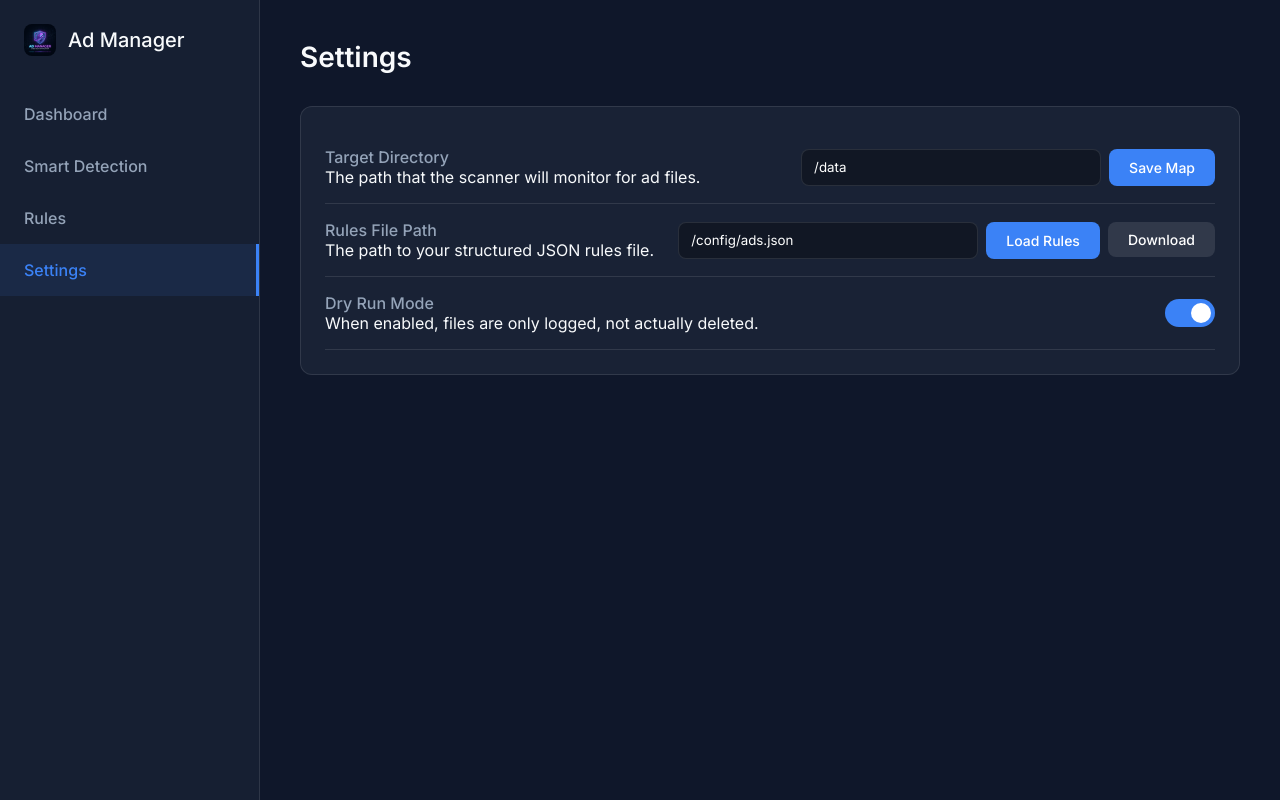
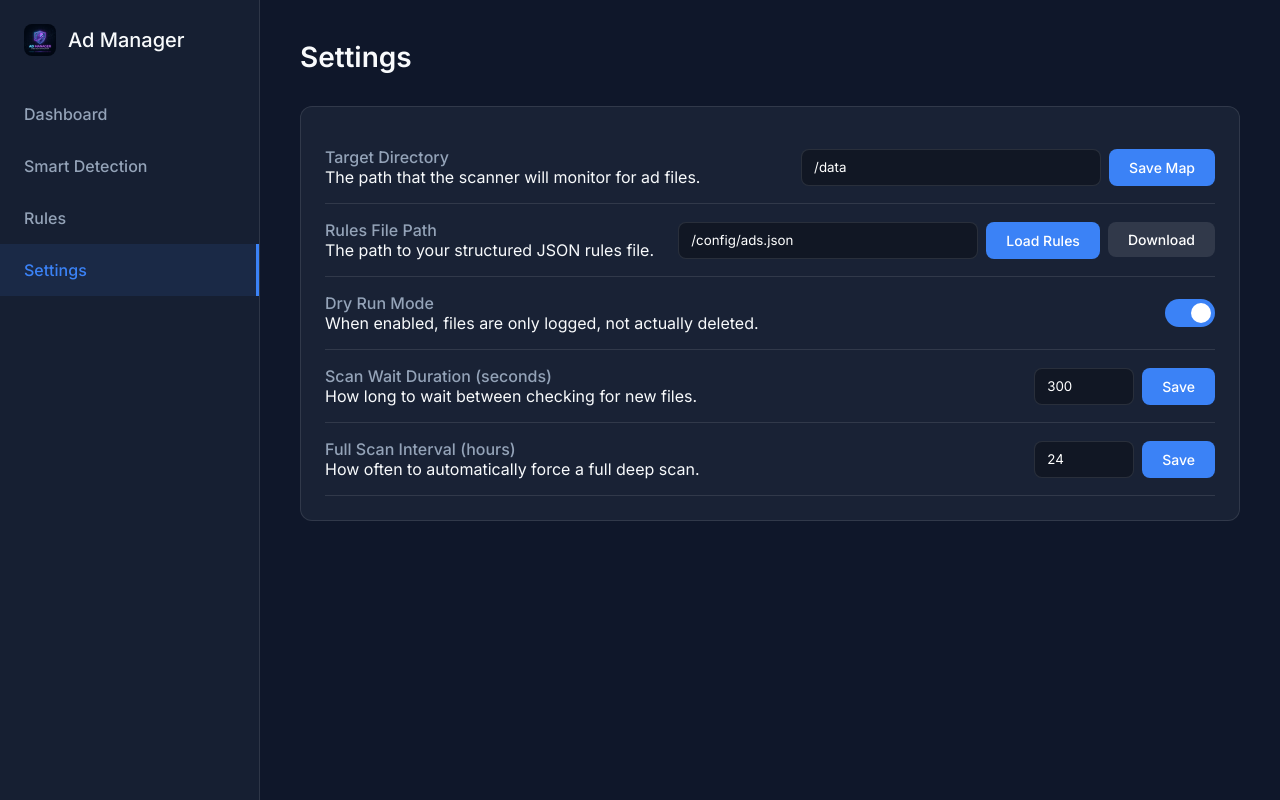
Before and after one commit to jg3615207/pikpak-ad-manager, a Flask app: page / in a window 1280 px wide, after a click on "Settings". Run offline with Flask 3, Linux system fonts and the light colour scheme; parts of the project's set-up code (start-up, migrations or seed data) failed here and were passed over.

Commit message:
Add settings for poll and full scan intervals

```diff
--- a/app/main.py
+++ b/app/main.py
@@ -41,6 +41,7 @@ DB_PATH = os.path.join(CONFIG_DIR, "scanner.db")
 SETTINGS_PATH = os.path.join(CONFIG_DIR, "settings.json")
 RULES_PATH = os.path.join(CONFIG_DIR, "ads.json")
 POLL_INTERVAL = int(os.environ.get("POLL_INTERVAL", 300))
+FULL_SCAN_INTERVAL = int(os.environ.get("FULL_SCAN_INTERVAL", 24))
 DRY_RUN = os.environ.get("DRY_RUN", "True").lower() in ("true", "1", "yes")
 
 try:
@@ -49,13 +50,15 @@ try:
         if "target_dir" in _settings: TARGET_DIR = _settings["target_dir"]
         if "dry_run" in _settings: DRY_RUN = _settings["dry_run"]
         if "rules_path" in _settings: RULES_PATH = _settings["rules_path"]
+        if "poll_interval" in _settings: POLL_INTERVAL = int(_settings["poll_interval"])
+        if "full_scan_interval" in _settings: FULL_SCAN_INTERVAL = int(_settings["full_scan_interval"])
 except Exception:
     pass
 
 def save_settings():
     try:
         with open(SETTINGS_PATH, 'w') as f:
-            json.dump({"target_dir": TARGET_DIR, "dry_run": DRY_RUN, "rules_path": RULES_PATH}, f)
+            json.dump({"target_dir": TARGET_DIR, "dry_run": DRY_RUN, "rules_path": RULES_PATH, "poll_interval": POLL_INTERVAL, "full_scan_interval": FULL_SCAN_INTERVAL}, f)
     except Exception as e:
         logger.error(f"Error saving settings: {e}")
 
@@ -85,6 +88,7 @@ class AdManager:
         self.db = None
         self.scan_event = threading.Event()
         self.force_full_scan_next = False
+        self.last_full_scan_time = time.time()
         self.init_db()
         self.load_rules()
 
@@ -245,6 +249,10 @@ class AdManager:
         while True:
             self.status = "Scanning"
             if os.path.exists(TARGET_DIR):
+                if time.time() - self.last_full_scan_time >= FULL_SCAN_INTERVAL * 3600:
+                    self.force_full_scan_next = True
+                    self.last_full_scan_time = time.time()
+
                 if self.force_full_scan_next:
                     logger.info("Forcing full scan! Clearing folder cache...")
                     self.db.execute("DELETE FROM scanned_folders")
@@ -288,7 +296,9 @@ def get_status():
         "pending_high_count": pending_high_count,
         "dry_run": DRY_RUN,
         "target_dir": TARGET_DIR,
-        "rules_path": RULES_PATH
+        "rules_path": RULES_PATH,
+        "poll_interval": POLL_INTERVAL,
+        "full_scan_interval": FULL_SCAN_INTERVAL
     })
 
 @app.route('/api/logs', methods=['GET'])
@@ -332,7 +342,7 @@ def force_scan():
 
 @app.route('/api/settings', methods=['POST'])
 def update_settings():
-    global DRY_RUN, TARGET_DIR, RULES_PATH
+    global DRY_RUN, TARGET_DIR, RULES_PATH, POLL_INTERVAL, FULL_SCAN_INTERVAL
     data = request.json
     if 'dry_run' in data:
         DRY_RUN = data['dry_run']
@@ -344,6 +354,13 @@ def update_settings():
         RULES_PATH = data['rules_path']
         logger.info(f"Rules Path changed to: {RULES_PATH}")
         manager.load_rules()
+    if 'poll_interval' in data:
+        POLL_INTERVAL = int(data['poll_interval'])
+        logger.info(f"Poll Interval changed to: {POLL_INTERVAL}s")
+        manager.scan_event.set()
+    if 'full_scan_interval' in data:
+        FULL_SCAN_INTERVAL = int(data['full_scan_interval'])
+        logger.info(f"Full Scan Interval changed to: {FULL_SCAN_INTERVAL}h")
     save_settings()
     return jsonify({"success": True})
 
--- a/app/templates/index.html
+++ b/app/templates/index.html
@@ -164,6 +164,26 @@
                             <span class="slider round"></span>
                         </label>
                     </div>
+                    <div class="setting-item">
+                        <div class="setting-info">
+                            <h3>Scan Wait Duration (seconds)</h3>
+                            <p>How long to wait between checking for new files.</p>
+                        </div>
+                        <div style="display: flex; gap: 8px;">
+                            <input type="number" id="poll-interval-input" class="form-input" style="background: rgba(0,0,0,0.3); border: 1px solid var(--border); padding: 8px 12px; border-radius: 8px; color: white; width: 100px;" min="10">
+                            <button class="btn btn-primary" onclick="updatePollInterval()">Save</button>
+                        </div>
+                    </div>
+                    <div class="setting-item">
+                        <div class="setting-info">
+                            <h3>Full Scan Interval (hours)</h3>
+                            <p>How often to automatically force a full deep scan.</p>
+                        </div>
+                        <div style="display: flex; gap: 8px;">
+                            <input type="number" id="full-scan-interval-input" class="form-input" style="background: rgba(0,0,0,0.3); border: 1px solid var(--border); padding: 8px 12px; border-radius: 8px; color: white; width: 100px;" min="1">
+                            <button class="btn btn-primary" onclick="updateFullScanInterval()">Save</button>
+                        </div>
+                    </div>
                 </div>
             </section>
         </main>
@@ -271,6 +291,14 @@
                 const rulesInput = document.getElementById('rules-path-input');
                 if (document.activeElement !== rulesInput) {
                     rulesInput.value = data.rules_path;
+                }
+                const pollInput = document.getElementById('poll-interval-input');
+                if (document.activeElement !== pollInput) {
+                    pollInput.value = data.poll_interval;
+                }
+                const fullScanInput = document.getElementById('full-scan-interval-input');
+                if (document.activeElement !== fullScanInput) {
+                    fullScanInput.value = data.full_scan_interval;
                 }
             } catch (e) {
                 console.error(e);
```
